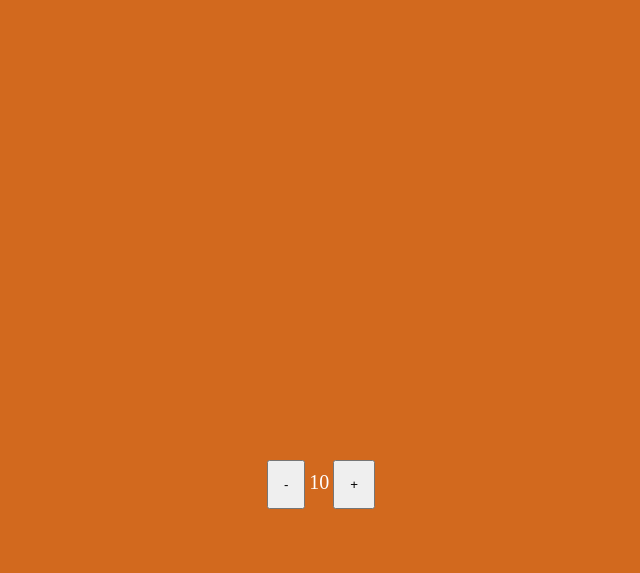
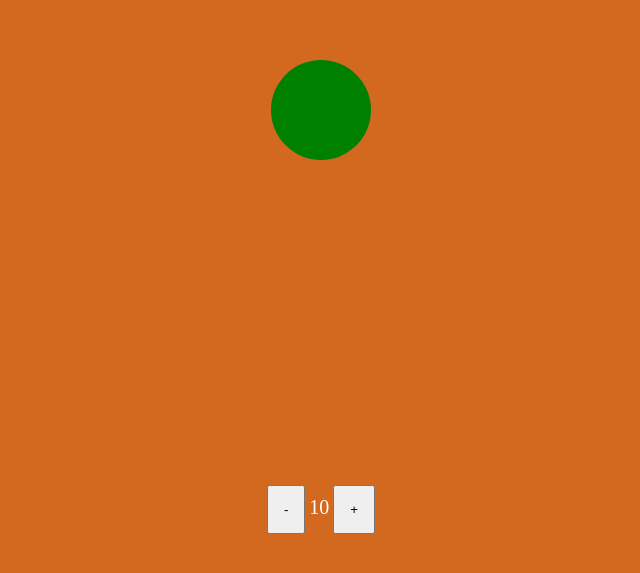
Before and after one commit to deivh/live-js-exs, a plain HTML site: page index.html in a window 1280 px wide. Shown: the part 103-676 px from the top of the page, without its empty margins (319-959 px from the left). Drawn offline with nearby package versions, Linux system fonts and the light colour scheme.

Commit message:
js: reforging roundabout

```diff
--- a/css/main.css
+++ b/css/main.css
@@ -45,3 +45,8 @@ footer {
 button {
     padding: 15px;;
 }
+
+#circle {
+    background-color: green;
+    border-radius: 50%;
+}
--- a/js/script.js
+++ b/js/script.js
@@ -3,6 +3,8 @@
 function decrease() {
     var valueClick =$('#target').text();
     valueClick--;
+    $('#circle').css('width', (valueClick * 10) + 'px');
+    // $('#circle').css('height', valCircle);
     if (valueClick<0) {
         alert("COSA STAI FACENDO FOLLE NON ESISTE NULLA SOTTO LO ZERO");
         valueClick = 0;
@@ -14,7 +16,8 @@ function decrease() {
 function increase() {
     var valueClick =$('#target').text();
     valueClick++;
-
+    $('#circle').css('width', (valueClick * 10) + 'px');
+    // $('#circle').css('height', valCircle);
     if (valueClick>20) {
         alert("COSA STAI FACENDO *scemino* NON ESISTE NULLA SOPRA IL VENTI");
         valueClick = 20;
@@ -24,10 +27,16 @@ function increase() {
 
 
 function init(value) {
-$('#minus').click(decrease);
-$('#plus').click(increase);
-$('#target').text(value);
+    $('#circle').css('width', '100px');
+    $('#circle').css('height', '100px');
+    $('#minus').click(decrease);
+    $('#plus').click(increase);
+    $('#target').text(value);
+
 }
 
 value = 10;
 init(value);
+
+
+// GOAL: ridimensionare in larghezza il cerchio alla pressione dei tasti + e -
```
